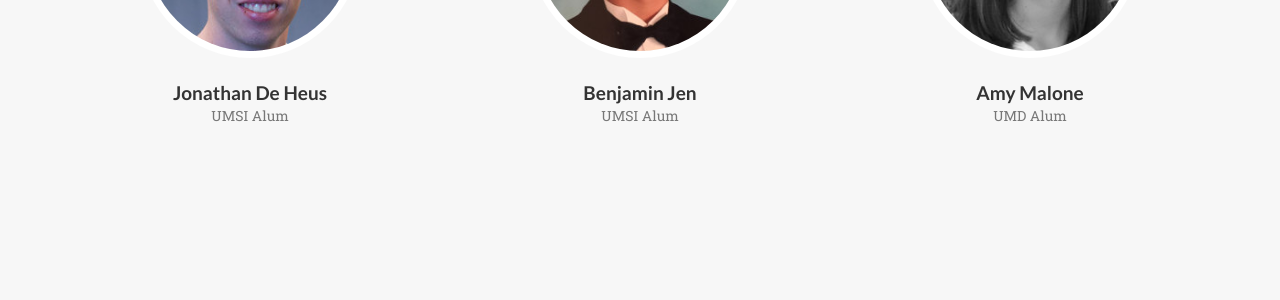
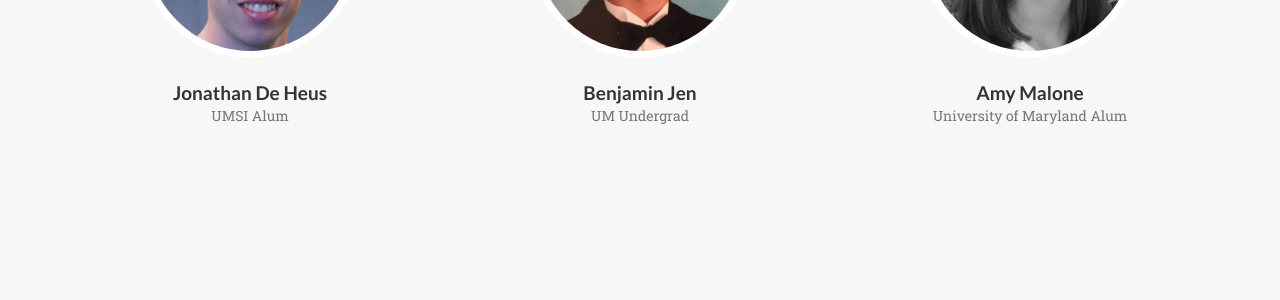
Before and after one commit to UMICTResearch/UMICTResearch.github.io, a Jekyll site: the page built from index.html, in a window 1280 px wide and 900 px high, scrolled down 10093 px. Shown: the part 326-626 px from the top of the window. Built offline with Jekyll 4.4.1, drawn with Linux system fonts in a browser that asks for light colours; some web fonts are replaced.

Commit message:
Modified Amy and Ben's statuses
Mo

```diff
--- a/_data/members_alum.yml
+++ b/_data/members_alum.yml
@@ -12,7 +12,7 @@
 
 - name: Benjamin Jen
   pic: 5
-  position: UMSI Alum
+  position: UM Undergrad
   social:
     - title: twitter
       url: #
@@ -23,7 +23,7 @@
 
 - name: Amy Malone
   pic: 7
-  position: UMD Alum
+  position: University of Maryland Alum
   social:
     - title: twitter
       url: #
```
